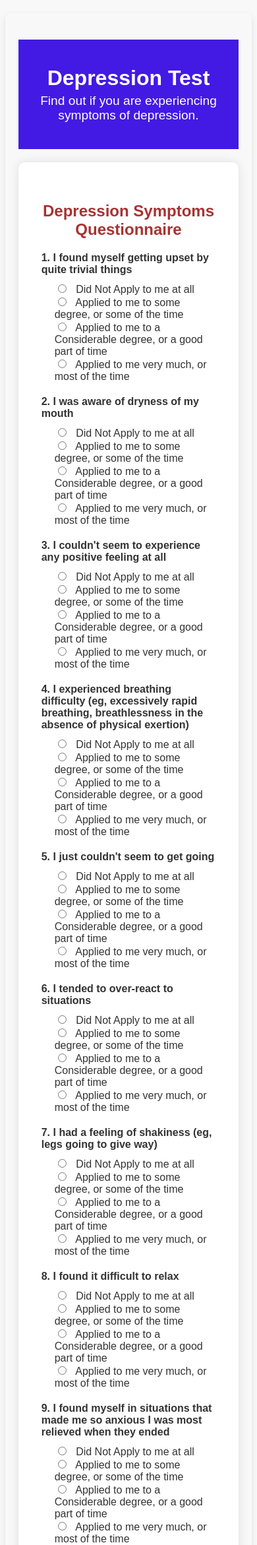
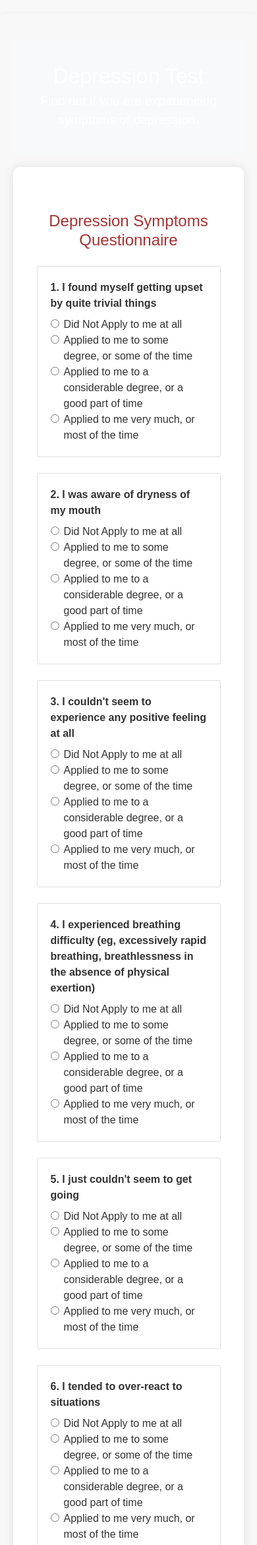
Before and after one commit to prakett/DemoProject, a Flask app: page / in a window 390 px wide. Shown: the top 2342 px of the page at 66% size. Run offline with Flask 3, Linux system fonts and the light colour scheme; some libraries are stand-ins or nearby versions.

Commit message:
Made the code responsive for mobile for better experience.

```diff
--- a/templates/index.html
+++ b/templates/index.html
@@ -4,34 +4,66 @@
     <meta charset="UTF-8">
     <meta name="viewport" content="width=device-width, initial-scale=1.0">
     <title>Depression Test Screener</title>
+    <link rel="stylesheet" href="https://stackpath.bootstrapcdn.com/bootstrap/4.5.2/css/bootstrap.min.css">
     <link rel="stylesheet" href="{{ url_for('static', filename='style.css') }}">
 </head>
 <body>
-<header>
-    <div class="container">
+<header class="bg-light py-3">
+    <div class="container text-center">
         <h1>Depression Test</h1>
         <p>Find out if you are experiencing symptoms of depression.</p>
     </div>
 </header>
 
-<section class="test-section">
+<section class="test-section py-5">
     <div class="container">
-        <h2>Depression Symptoms Questionnaire</h2>
+        <h2 class="text-center mb-4">Depression Symptoms Questionnaire</h2>
         <form action="/submit" method="post" id="depression-test">
-            {% for question in questions %}
-            <div class="question">
-                <label>{{ loop.index }}. {{ question }}</label>
-                <div>
-                    <input type="radio" name="question_{{ loop.index }}" value="0"> Did Not Apply to me at all<br>
-                    <input type="radio" name="question_{{ loop.index }}" value="1"> Applied to me to some degree, or some of the time<br>
-                    <input type="radio" name="question_{{ loop.index }}" value="2"> Applied to me to a Considerable degree, or a good part of time<br>
-                    <input type="radio" name="question_{{ loop.index }}" value="3"> Applied to me very much, or most of the time
+            <div class="row">
+                {% for question in questions %}
+                <div class="col-md-12 mb-4">
+                    <div class="card">
+                        <div class="card-body">
+                            <label><strong>{{ loop.index }}. {{ question }}</strong></label>
+                            <div class="form-check">
+                                <input class="form-check-input" type="radio" name="question_{{ loop.index }}" value="0" id="question_{{ loop.index }}_0">
+                                <label class="form-check-label" for="question_{{ loop.index }}_0">
+                                    Did Not Apply to me at all
+                                </label>
+                            </div>
+                            <div class="form-check">
+                                <input class="form-check-input" type="radio" name="question_{{ loop.index }}" value="1" id="question_{{ loop.index }}_1">
+                                <label class="form-check-label" for="question_{{ loop.index }}_1">
+                                    Applied to me to some degree, or some of the time
+                                </label>
+                            </div>
+                            <div class="form-check">
+                                <input class="form-check-input" type="radio" name="question_{{ loop.index }}" value="2" id="question_{{ loop.index }}_2">
+                                <label class="form-check-label" for="question_{{ loop.index }}_2">
+                                    Applied to me to a considerable degree, or a good part of time
+                                </label>
+                            </div>
+                            <div class="form-check">
+                                <input class="form-check-input" type="radio" name="question_{{ loop.index }}" value="3" id="question_{{ loop.index }}_3">
+                                <label class="form-check-label" for="question_{{ loop.index }}_3">
+                                    Applied to me very much, or most of the time
+                                </label>
+                            </div>
+                        </div>
+                    </div>
                 </div>
+                {% endfor %}
             </div>
-            {% endfor %}
-            <button type="submit">Submit</button>
+            <div class="text-center">
+                <button type="submit" class="btn btn-primary">Submit</button>
+            </div>
         </form>
     </div>
 </section>
+
+<!-- Bootstrap JS, Popper.js, and jQuery -->
+<script src="https://code.jquery.com/jquery-3.5.1.slim.min.js"></script>
+<script src="https://cdn.jsdelivr.net/npm/@popperjs/core@2.5.2/dist/umd/popper.min.js"></script>
+<script src="https://stackpath.bootstrapcdn.com/bootstrap/4.5.2/js/bootstrap.min.js"></script>
 </body>
 </html>
```
